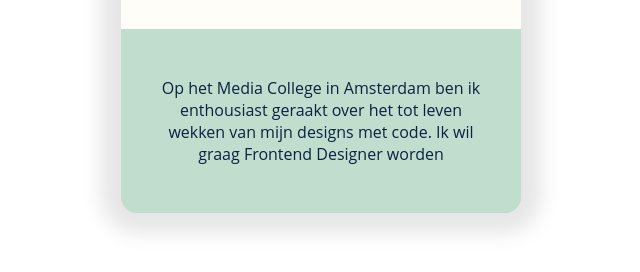
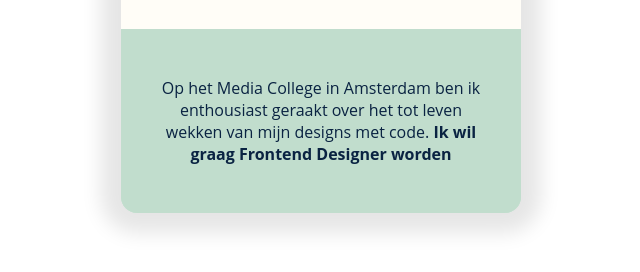
Before and after one commit to voorbeeldStudent/fdnd-net-presence-duplicate, a plain HTML site: page index.html in a window 1280 px wide. Shown: the part 466-738 px from the top of the page, without its empty margins (319-959 px from the left). Drawn offline with Linux system fonts and the light colour scheme.

Commit message:
Update index.html

```diff
--- a/index.html
+++ b/index.html
@@ -40,7 +40,7 @@
     <dt>JavaScript</dt><dd>🚀</dd>
   </dl>
 
-  <p>Op het Media College in Amsterdam ben ik enthousiast geraakt over het tot leven wekken van mijn designs met code. Ik wil graag Frontend Designer worden</p>
+  <p>Op het Media College in Amsterdam ben ik enthousiast geraakt over het tot leven wekken van mijn designs met code. <strong>Ik wil graag Frontend Designer worden</strong></p>
 </article>
 
   <script src="./scripts/script.js"></script>
```
